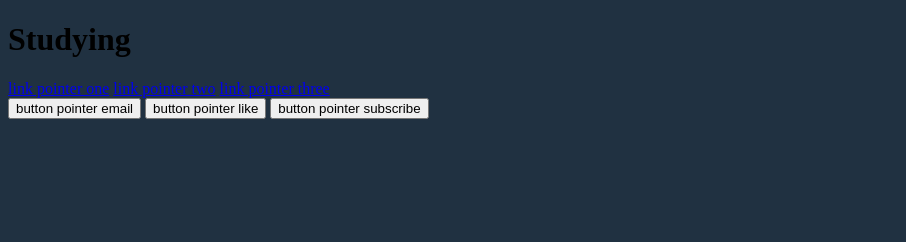
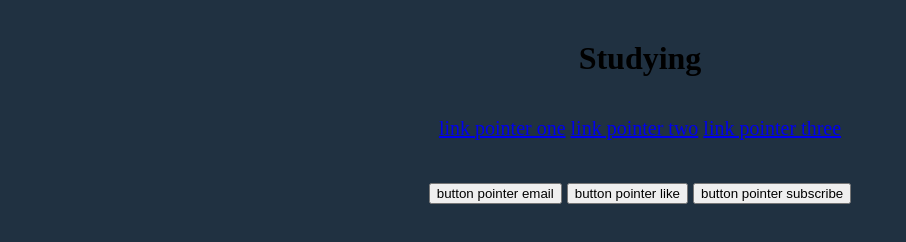
Before and after one commit to frontsteron/Pet-projects, a plain HTML site: page What is HTML, CSS + JS/index.html in a window 1280 px wide. Shown: the whole page, without its empty margins (0-906 px from the left). Drawn offline with Linux system fonts and the light colour scheme; files whose address does not match are found by name.

Commit message:
Set the style h1, nav and form

```diff
--- a/What is HTML, CSS + JS/Style/style.css
+++ b/What is HTML, CSS + JS/Style/style.css
@@ -6,4 +6,16 @@ html {
 
 body {  /* selector */
 	background-color: #203141; /* background color of the body tag */
+	text-align: center;	/* text align */
 }
+
+h1 {
+	margin: 40px 30px 30px 30px;	/* sets the amount of the outer margin from each edge of the element in one ad */
+	border-radius: 0 30px 30px 0;	/* allows you to define the shape of the borders of the element */
+}
+
+nav, form {
+	margin: 40px 30px 30px 30px;
+	border-radius: 0 30px 30px 0;
+	font-size: 20px;	/* sets the font size of the element */
+}
```
